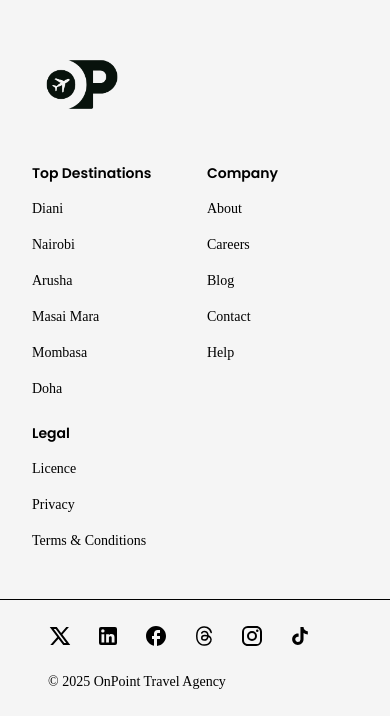
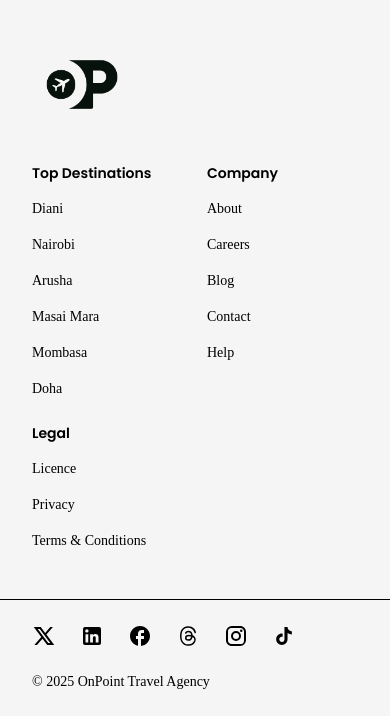
Before and after one commit to chengivan2/onpoint, a Next.js app: page / in a window 390 px wide. Shown: the part 870-1586 px from the top of the page. Built offline with nearby package versions, Linux system fonts and the light colour scheme; a web font is replaced by a local one.

Commit message:
Modified styling for large and small screens on the second section of the footer

```diff
--- a/src/app/rootcomponents/footer.tsx
+++ b/src/app/rootcomponents/footer.tsx
@@ -137,7 +137,7 @@ export default function Footer() {
             ))}
           </div>
         </div>
-        <div className="px-[3rem] lg:px-[3rem] mt-12 flex flex-wrap items-end justify-between gap-6 border-t py-6">
+        <div className="px-[2rem] lg:px-[2rem] mt-12 flex flex-wrap items-end justify-between gap-6 border-t py-6">
           <span className="text-muted-foreground order-last block text-center text-sm md:order-first">
             © {new Date().getFullYear()} OnPoint Travel Agency
           </span>
```
